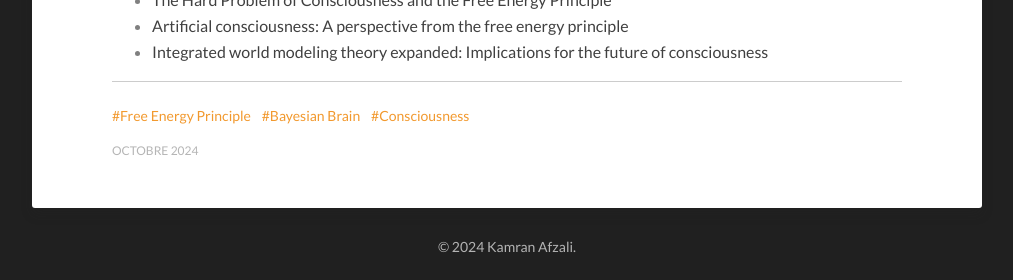
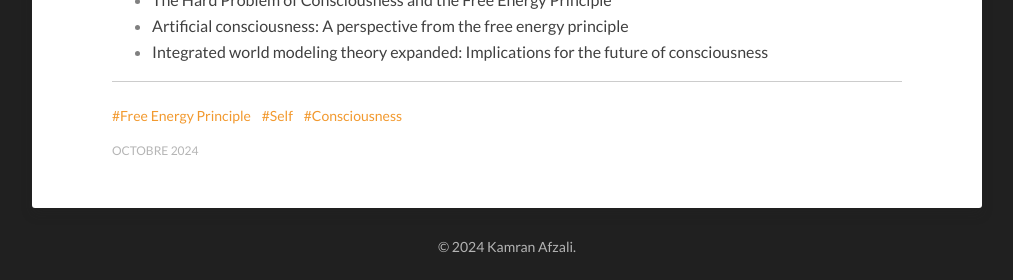
Before and after one commit to Kamran-Afzali/Kamran-Afzali.github.io, a Jekyll site: the page built from _posts/2024-10-28-con_fep_2.md, in a window 1280 px wide and 900 px high, scrolled down 2993 px. Shown: the part 617-897 px from the top of the window, without its empty margins (133-1146 px from the left). Built offline with Jekyll 4.4.1, drawn with Linux system fonts in a browser that asks for light colours.

Commit message:
Update 2024-10-28-con_fep_2.md

```diff
--- a/_posts/2024-10-28-con_fep_2.md
+++ b/_posts/2024-10-28-con_fep_2.md
@@ -3,7 +3,7 @@ layout: post
 categories: posts
 title: Free Energy Principle and Consciousness, World and Self Theories of Consciousness
 featured-image: /images/NIb.jpg
-tags: [Free Energy Principle, Bayesian Brain, Consciousness]
+tags: [Free Energy Principle, Self, Consciousness]
 date-string: Octobre 2024
 ---
 
```
